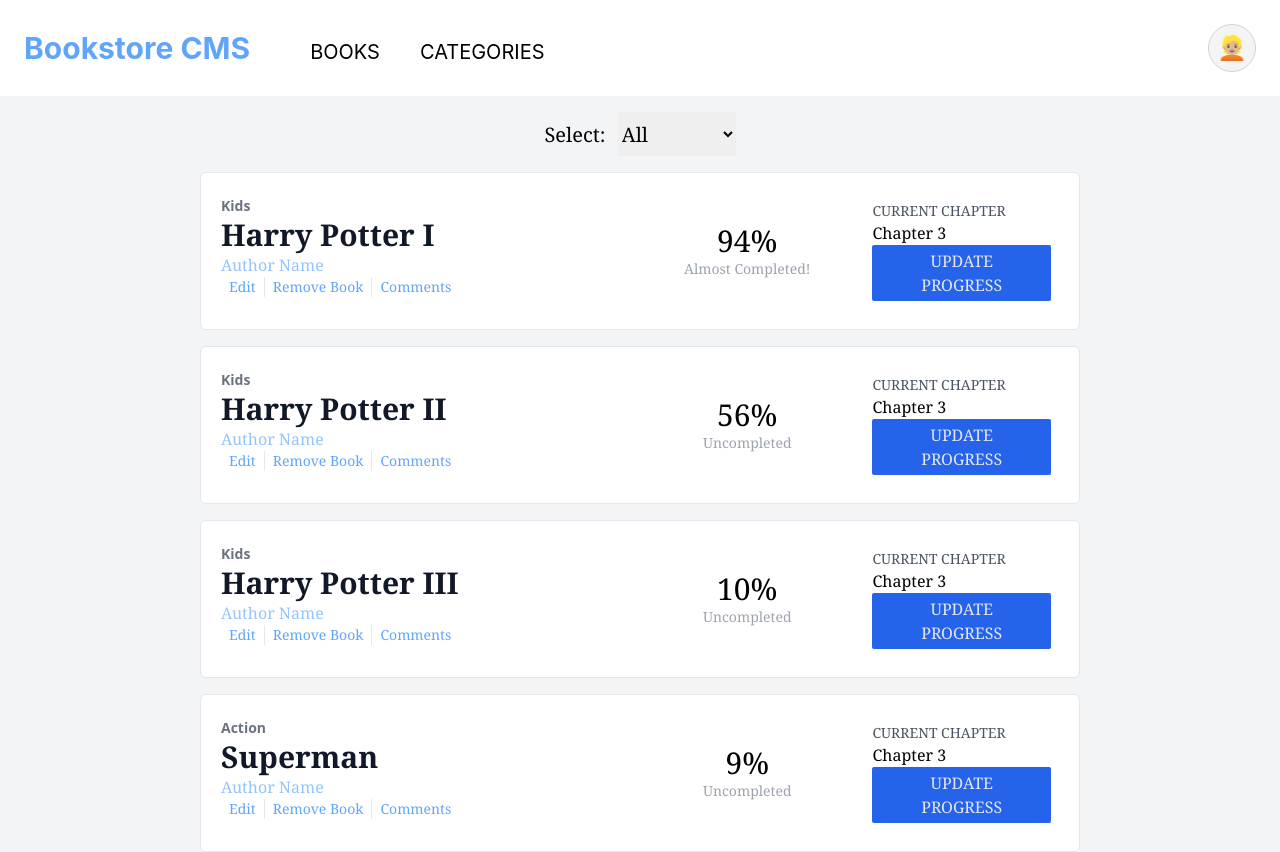
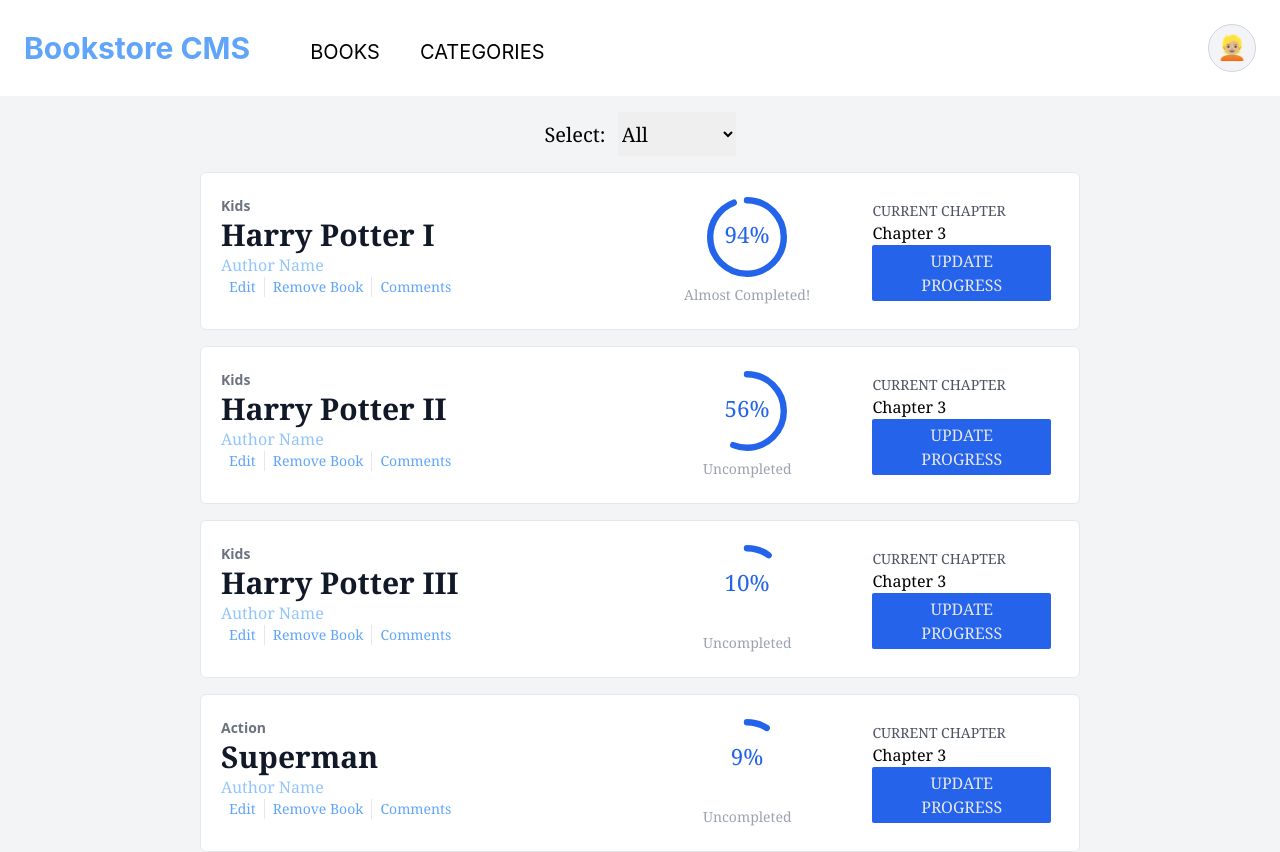
Before and after one commit to chubaquelo/React-Bookstore, a React (Create React App) app: page / in a window 1280 px wide. Shown: the top 852 px of the page. Built offline with nearby package versions, Linux system fonts and the light colour scheme.

Commit message:
Add percentage progress circle library and style.

```diff
--- a/package.json
+++ b/package.json
@@ -9,6 +9,7 @@
     "@testing-library/user-event": "^12.1.10",
     "prop-types": "^15.7.2",
     "react": "^17.0.2",
+    "react-circular-progressbar": "^2.0.4",
     "react-dom": "^17.0.2",
     "react-redux": "^7.2.3",
     "react-scripts": "4.0.3",
--- a/src/components/Book.js
+++ b/src/components/Book.js
@@ -1,5 +1,7 @@
 import React, { useState } from 'react';
 import PropTypes from 'prop-types';
+import { CircularProgressbar } from 'react-circular-progressbar';
+import 'react-circular-progressbar/dist/styles.css';
 
 const Book = ({
   id, title, category, removeBook,
@@ -30,9 +32,27 @@ const Book = ({
         </div>
       </div>
       <div className="flex flex-col justify-center text-center">
-        <p className="text-3xl">
-          {readPercentage}
-          %
+        <p className="text-3xl w-20 h-20 mx-auto mb-2">
+          <CircularProgressbar
+            value={readPercentage}
+            text={`${readPercentage}%`}
+            styles={{
+              trail: {
+                // Trail color
+                stroke: '#fff',
+              },
+              // Customize the text
+              text: {
+                // Text color
+                fill: '#2364ea',
+                // Text size
+                fontSize: '28px',
+              },
+              path: {
+                stroke: '#2364ea',
+              },
+            }}
+          />
         </p>
         <p className="text-gray-400 text-sm">
           {Number(readPercentage) < 75 ? 'Uncompleted' : 'Almost Completed!'}
```
Also changed, not shown: 1 other file (tests, documents, lock files or other folders).
